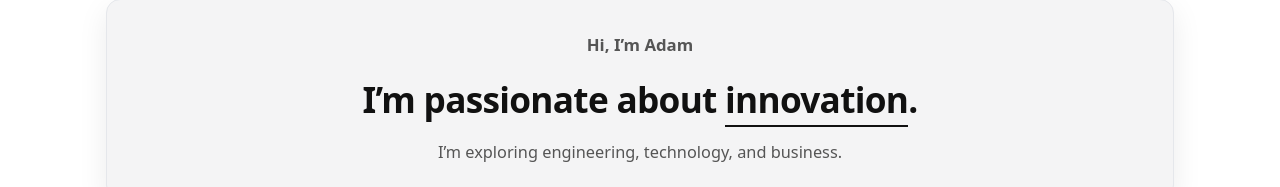
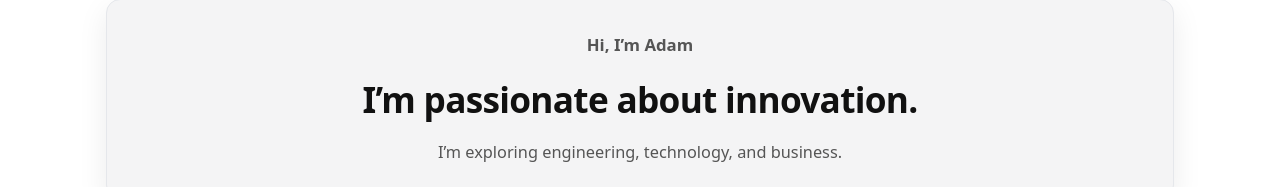
Before and after one commit to Adam-Skarre/adamskarre.com, a plain HTML site: page about.html in a window 1280 px wide. Shown: the part 132-319 px from the top of the page. Drawn offline with Linux system fonts and the light colour scheme.

Commit message:
Fix HTML span tag in about.html

```diff
--- a/about.html
+++ b/about.html
@@ -320,7 +320,7 @@
     <!-- Block 1: Intro -->
     <section class="card hero">
       <div class="kicker">Hi, I’m Adam</div>
-      <h1>I’m passionate about <span class="u">innovation</span>.</h1>
+      <h1>I’m passionate about <span class=>innovation</span>.</h1>
       <p>
         I’m exploring engineering, technology, and business.
       </p>
```
